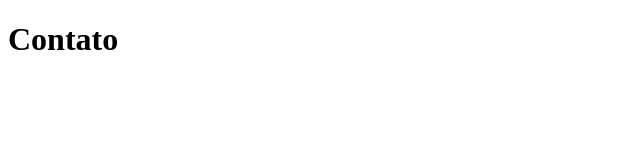
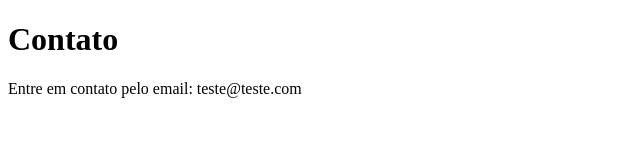
Before and after one commit to fernandoschentl/sistema-de-cadastro, a plain HTML site: page contato.html in a window 1280 px wide. Shown: the whole page, without its empty margins (0-640 px from the left). Drawn offline with Linux system fonts and the light colour scheme.

Commit message:
update: contato

```diff
--- a/contato.html
+++ b/contato.html
@@ -6,5 +6,6 @@
 </head>
 <body>
 <h1>Contato</h1>
+<p>Entre em contato pelo email: teste@teste.com</p>
 </body>
 </html>
```
